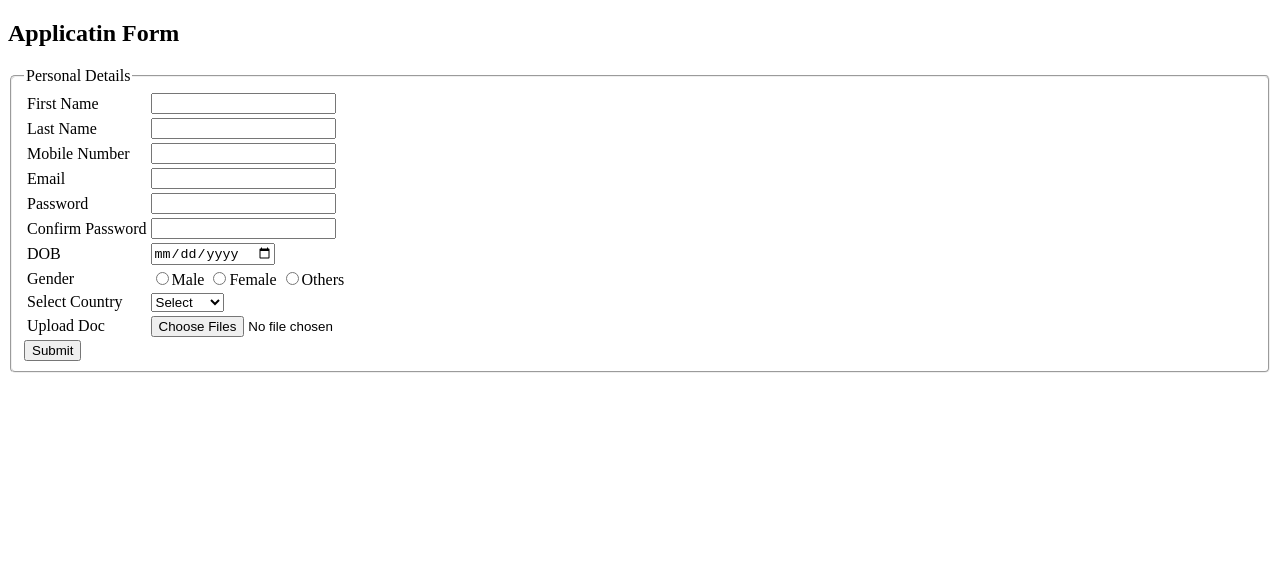
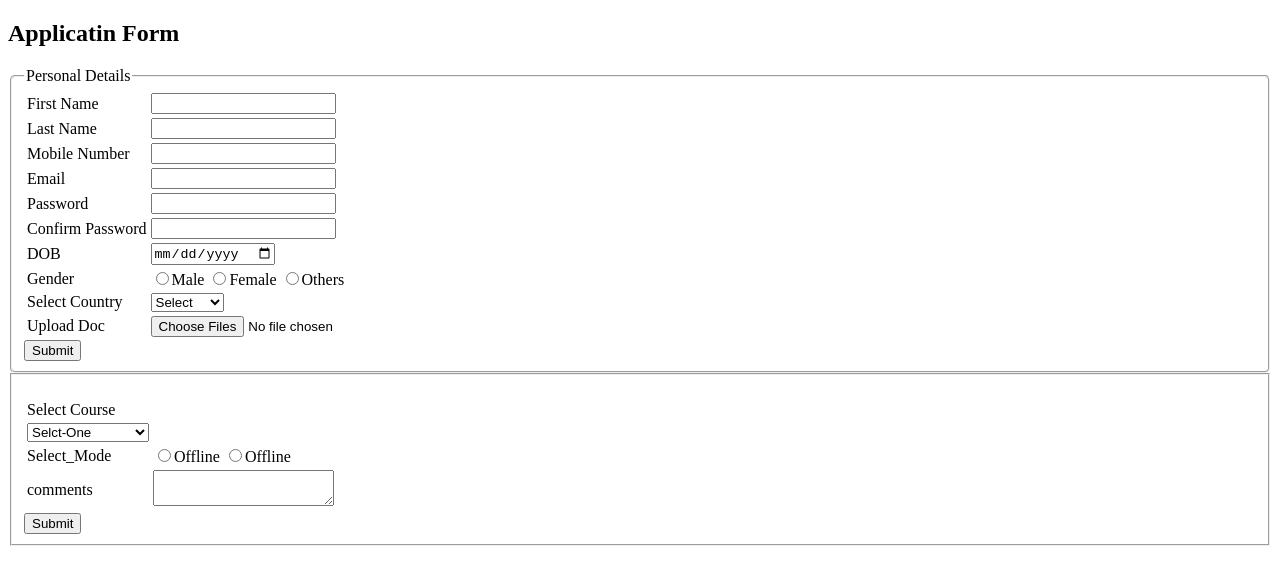
Before and after one commit to Yashwanth-Techi/Application-_Form, a plain HTML site: page index.html in a window 1280 px wide. Drawn offline with Linux system fonts and the light colour scheme.

Commit message:
Update index.html

```diff
--- a/index.html
+++ b/index.html
@@ -66,5 +66,33 @@
         <input type="submit" />
         </fieldset>
     </form>
+
+    <form action="">
+        <fieldset>
+        <table>
+            <tr><td><label for="">Select Course</label></td></tr><br>
+            <tr><td><select name="" id="">
+                <option value="">Selct-One</option>
+                <option value="">Java_fullStack</option>
+                <option value="">Python_fullStack</option>
+                <option value="">.net_fullStack</option>
+            </select></td></tr>
+            <tr>
+                <td><label for="">Select_Mode</label></td>
+                <td>
+                    <input type="radio"><label for="">Offline</label>
+                    <input type="radio"><label for="">Offline</label>
+                </td>
+            </tr>
+            <tr>
+                <td><label for="">comments</label></td>
+                <td>
+                    <textarea name="" id="" ></textarea>
+                </td>
+            </tr>
+        </table>
+        <input type="submit" />
+        </fieldset>
+    </form>
     </body>
     </html>
```
